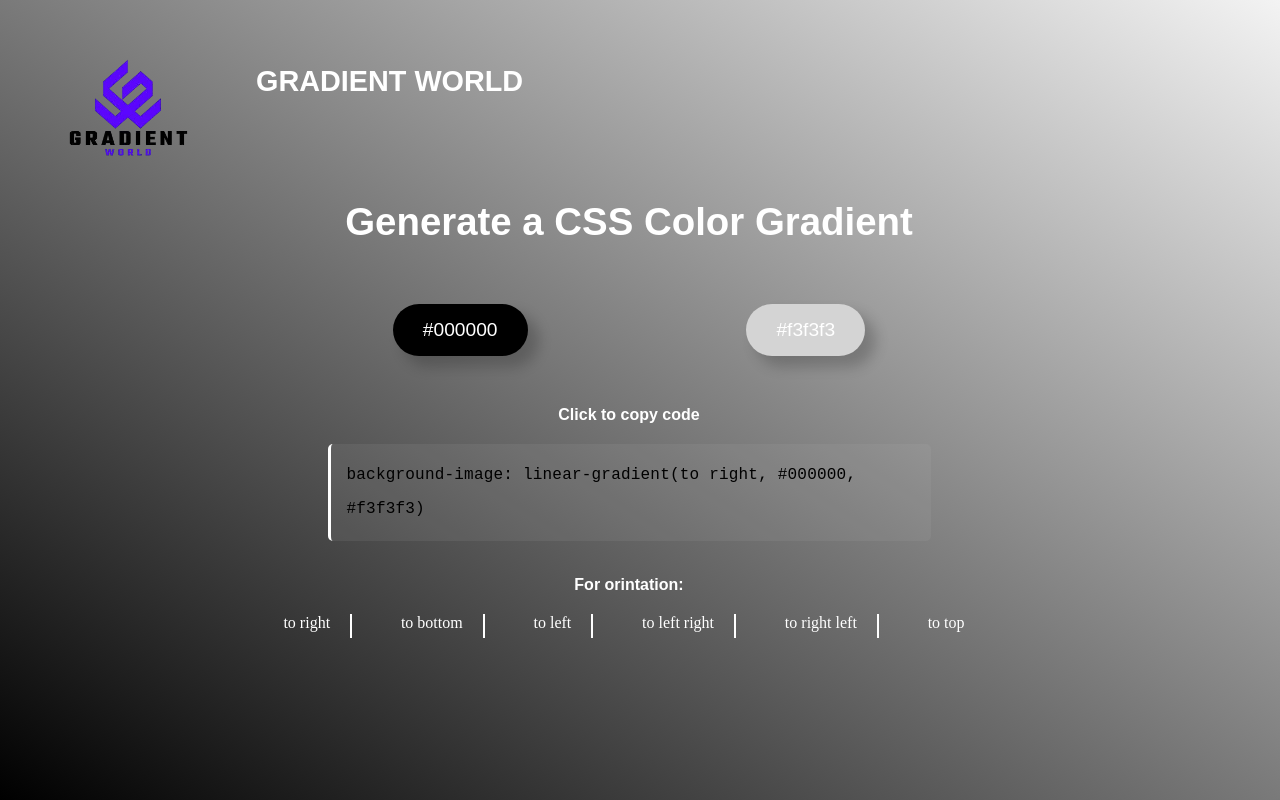
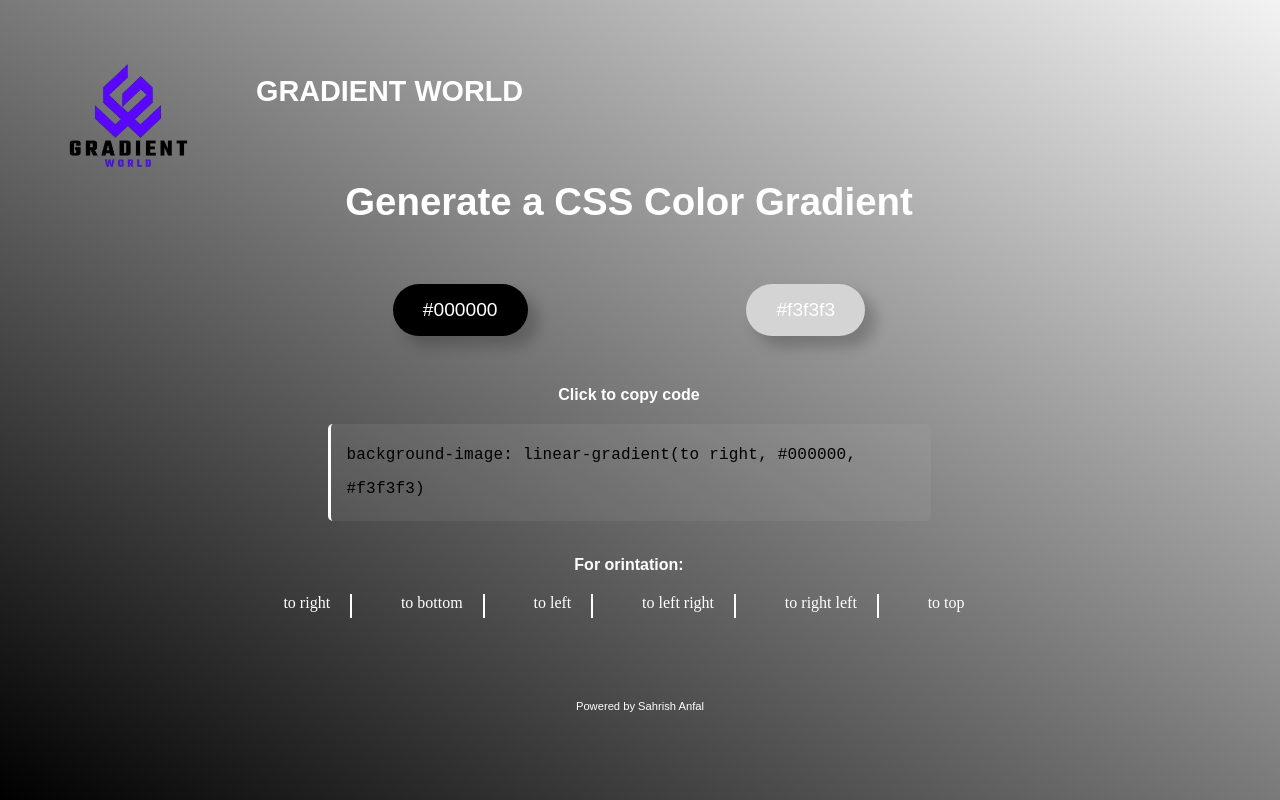
Before and after one commit to sahri16/Gradient-world, a plain HTML site: page index.html in a window 1280 px wide. Drawn offline with Linux system fonts and the light colour scheme.

Commit message:
code update

```diff
--- a/index.html
+++ b/index.html
@@ -57,7 +57,7 @@
         </ul>
         </div>
     </section>
-
+<div class="footer-text">Powered by Sahrish Anfal</div>
 
 
     <script src="gCP.js"></script>
--- a/medai-query.css
+++ b/medai-query.css
@@ -82,6 +82,9 @@ h2{
   .ortinationText ul li::after {
     margin-left: 10px;
   }
+  .footer-text{
+    margin-top: 180px;
+  }
 }
 
 @media (min-width: 600px) and (max-width: 800px) {
@@ -149,16 +152,19 @@ h2{
     margin-left: 8px;
     height: 1.2em;
   }
+  .footer-text{
+    margin-top: 180px;
+  }
 }
 
 @media (min-width: 1024px) and (max-width: 1440px) {
   .logo img {
-    height: 28vh;
+    height: 30vh;
     width: 20vw;
   }
   .navtext h1 {
     font-size: 1.8rem;
-    margin-top: 40px;
+    margin-top: 50px;
   }
   .hading h1 {
     font-size: 2.4rem;
@@ -166,7 +172,7 @@ h2{
     margin-top: 60px;
   }
   section {
-    margin: 60px 53px 1px 53px;
+    margin: 40px 53px 1px 53px;
     width: 90%;
     justify-items: center;
     align-content: center;
@@ -198,7 +204,7 @@ h2{
   }
   #tooltiptext {
     left: 70%;
-    top: 56%;
+    top: 54%;
   }
   h6 {
     font-size: 1rem;
@@ -215,71 +221,7 @@ h2{
   .ortinationText ul li::after {
     margin-left: 20px;
   }
+  .footer-text{
+    margin-top: 260px;
+  }
 }
-  /* @media (max-width: 1440px) {
-    .logo img {
-      height: 30vh;
-      width: 24vw;
-    }
-    .navtext h1 {
-      font-size: 2rem;
-      margin-top: 110px;
-    }
-    .hading h1 {
-      font-size: 2.9rem;
-      margin-bottom: 60px;
-      margin-top: 110px;
-    }
-    section {
-      margin: 80px 53px 1px 53px;
-      width: 90%;
-      justify-items: center;
-      align-content: center;
-      align-content: space-evenly;
-    }
-    .btn {
-      width: 60%;
-      margin-bottom: 65px;
-      display: flex;
-      justify-content: space-around;
-      align-items: center;
-      flex-direction: row;
-    }
-    .myBtn1 {
-      padding: 15px 30px;
-    }
-    .myBtn2 {
-      padding: 15px 30px;
-      margin-left: 0px;
-      margin-top: 0px;
-    }
-    h2 {
-      font-size: 1.5rem;
-      margin-top: 25px;
-  }
-    .copycode {
-      width: 50%;
-      line-height: 2;
-      margin-top: 20px;
-      font-size: 1.3rem;
-    }
-    #tooltiptext {
-      left: 70%;
-      top: 53%;
-    }
-    h6 {
-      font-size: 1.5rem;
-      margin-top: 35px;
-  }
-
-    .ortinationText {
-      width: 60%;
-      margin-top: 20px;
-    }
-    .ortinationText ul li {
-      font-size: 1rem;
-    }
-    .ortinationText ul li::after {
-      margin-left: 20px;
-    }
-} */
--- a/style.css
+++ b/style.css
@@ -180,3 +180,12 @@ vertical-align: middle
   content: "";
   width: 0;
 }
+.footer-text{
+  margin-top: 260px;
+    color: white;
+    font-family: sans-serif;
+  font-size: 0.7rem;
+  display: flex;
+  justify-content: center;
+  align-items: center;
+}
```
